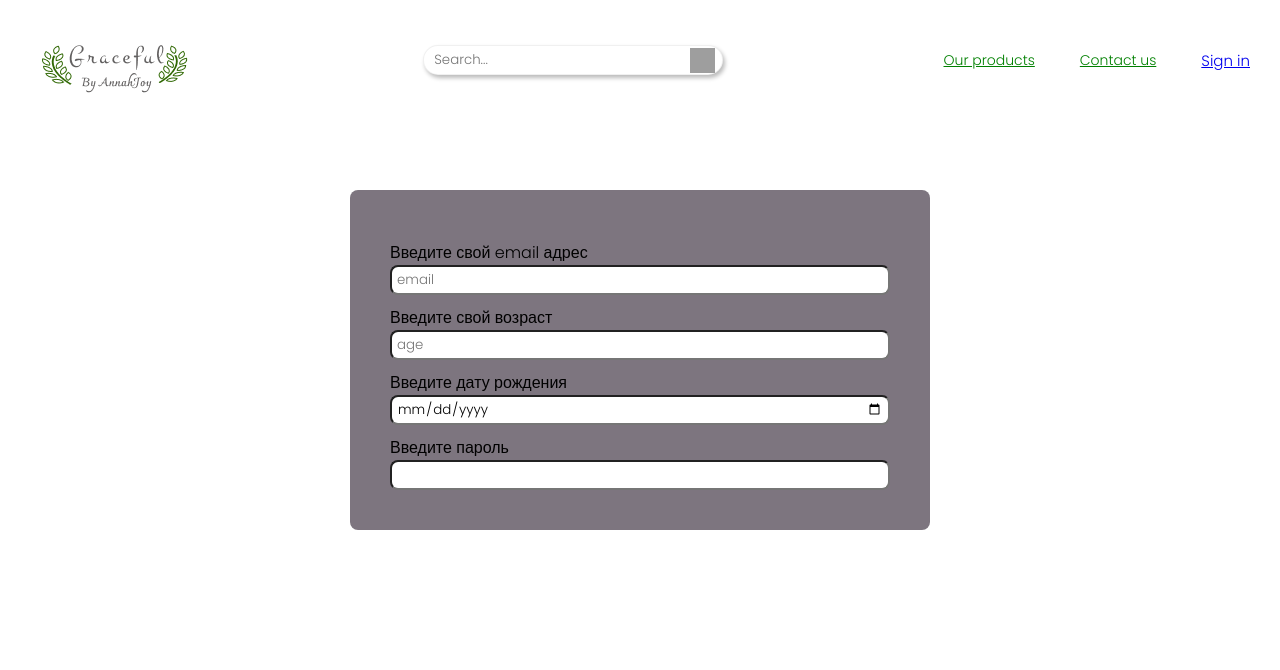
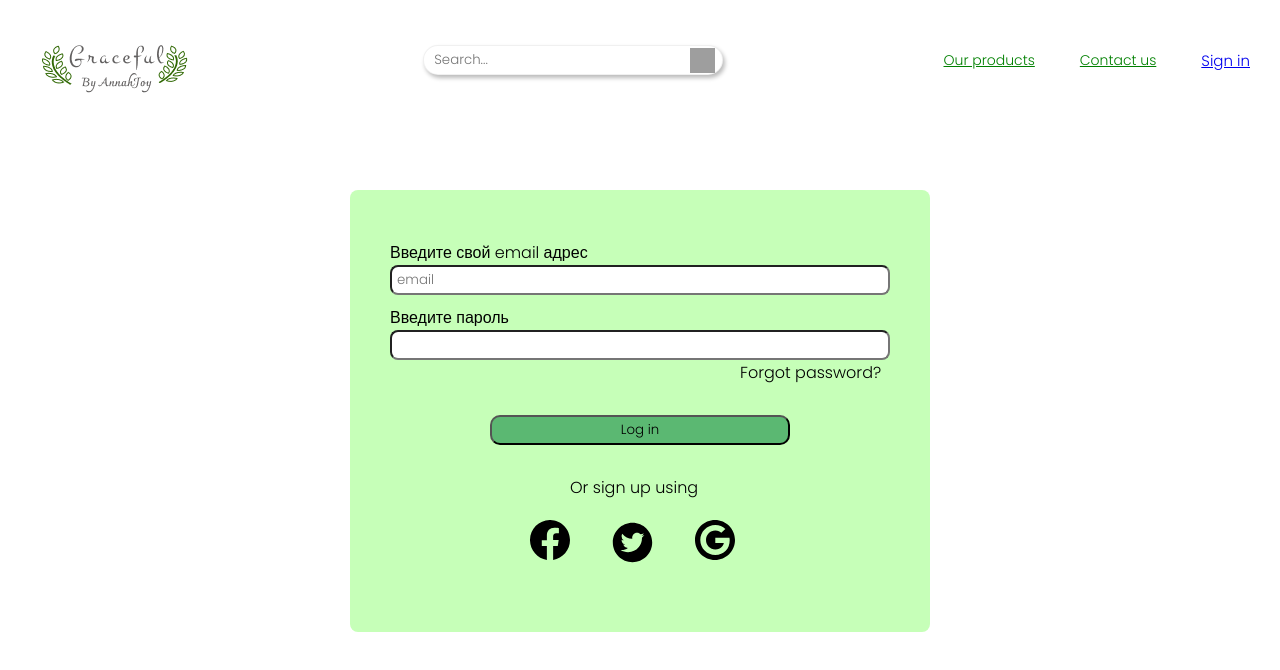
Before and after one commit to iroda95/jewellery, a React (Create React App) app: page /signin in a window 1280 px wide. Shown: the top 670 px of the page. Built offline with nearby package versions, Linux system fonts and the light colour scheme; grey boxes are pictures that could not be loaded.

Commit message:
LogIn added

```diff
--- a/public/index.html
+++ b/public/index.html
@@ -20,7 +20,7 @@
 
     <link rel="manifest" href="%PUBLIC_URL%/manifest.json" />
 
-    <title>React App</title>
+    <title>Jewellery shop</title>
   </head>
   <body>
     <noscript>You need to enable JavaScript to run this app.</noscript>
--- a/src/pages/SignIn.jsx
+++ b/src/pages/SignIn.jsx
@@ -1,5 +1,8 @@
 import React from "react"
 import styled from "styled-components"
+import { BsFacebook } from "react-icons/bs"
+import { AiFillTwitterCircle } from "react-icons/ai"
+import { ImGoogle3 } from "react-icons/im"
 
 const Container = styled("div")`
   display: flex;
@@ -13,17 +16,46 @@ const Input = styled("input")`
   padding: 5px;
   border-radius: 8px;
 `
-const Form=styled('form')`
+const Form = styled("form")`
   display: flex;
   margin-top: 70px;
-  background-color: #7d757f;
+  background-color: #c6ffb8;
   flex-direction: column;
   border-radius: 8px;
   padding: 40px;
 `
 
-const Label= styled('label')`
+const Label = styled("label")`
   margin-top: 10px;
+`
+const Button = styled("button")`
+  background-color: #5bb872;
+  margin: 30px;
+  margin-left: 100px;
+  width: 300px;
+  height: 30px;
+  border-radius: 10px;
+  &:hover {
+    background-color: grey;
+  }
+`
+const Text = styled("p")`
+  margin-left: 350px;
+`
+const Text1 = styled("p")`
+  margin-left: 180px;
+`
+const SocialNetworks = styled("div")`
+  margin: 20px;
+  margin-left: 140px;
+  display: flex;
+  gap: 40px;
+`
+
+const Logo = styled("div")`
+  &:hover {
+    color: green;
+  }
 `
 
 const login = () => {
@@ -32,12 +64,23 @@ const login = () => {
       <Form>
         <Label for="email">Введите свой email адрес</Label>
         <Input placeholder="email" />
-        <Label for="age">Введите свой возраст</Label>
-        <Input placeholder="age" type="number" />
-        <Label for="birthday">Введите дату рождения</Label>
-        <Input id="birthday" type="date" />
         <Label for="password">Введите пароль</Label>
         <Input type="password" />
+        <Text>Forgot password?</Text>
+        <Button>Log in</Button>
+        <Text1>Or sign up using</Text1>
+
+        <SocialNetworks>
+          <Logo>
+            <BsFacebook size={40} />
+          </Logo>
+          <Logo>
+            <AiFillTwitterCircle size={45} />
+          </Logo>
+          <Logo>
+            <ImGoogle3 size={40} />
+          </Logo>
+        </SocialNetworks>
       </Form>
     </Container>
   )
```
